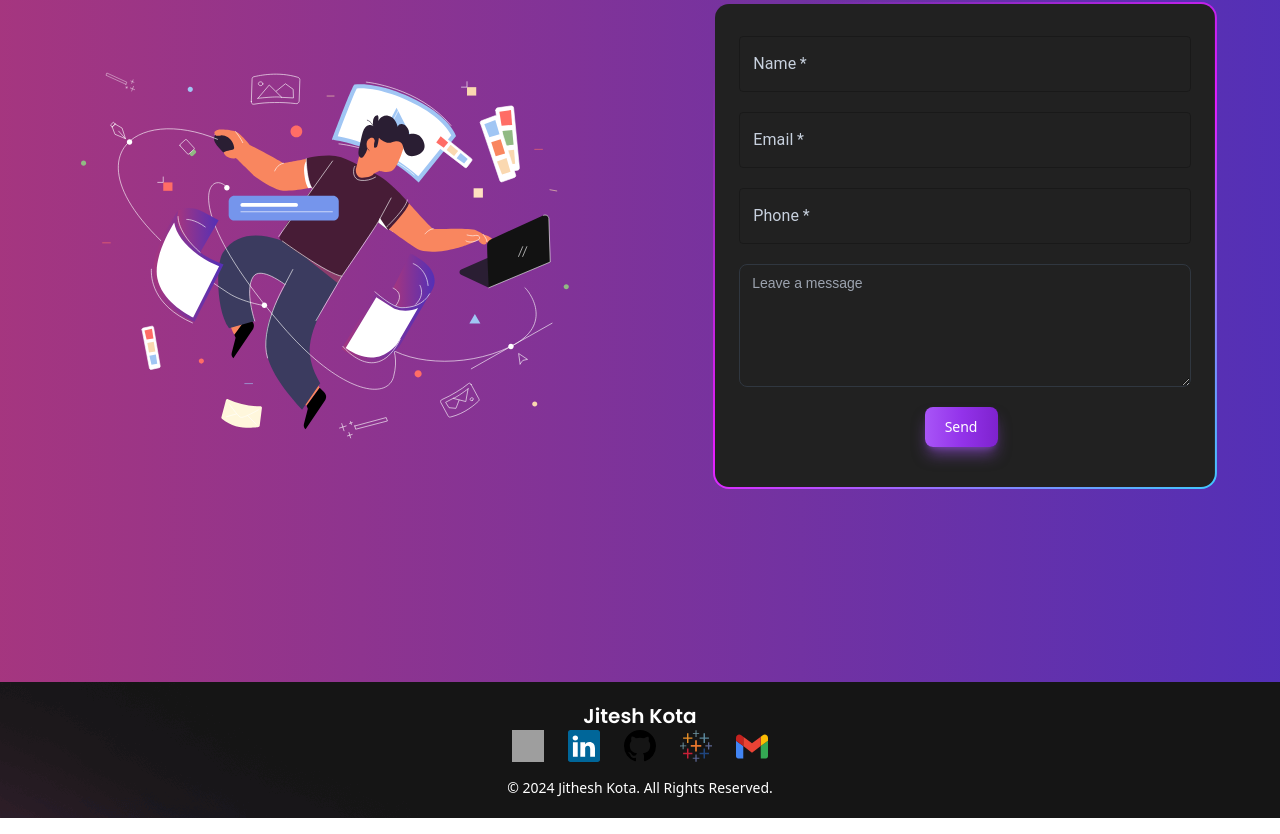
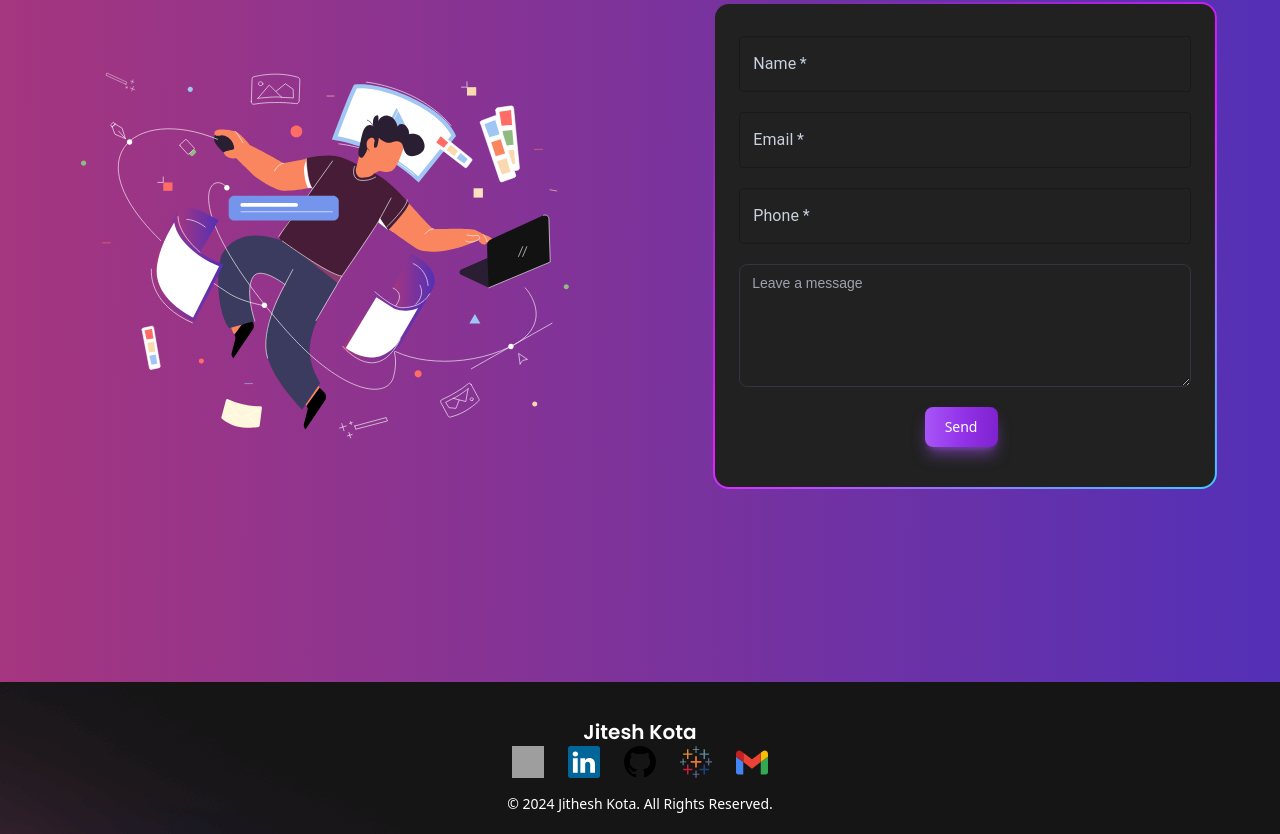
Before and after one commit to Jithesh598/Portfolio, a React (Vite) app: page / in a window 1280 px wide. Shown: the part 2906-3740 px from the top of the page. Built offline with nearby package versions, Linux system fonts and the light colour scheme; grey boxes are pictures that could not be loaded.

Commit message:
Design changes

```diff
--- a/src/components/Header_Footer/footer.jsx
+++ b/src/components/Header_Footer/footer.jsx
@@ -10,7 +10,7 @@ const Footer = () => {
         <footer className="bg-[url('/Resources/Images/footer-bg.png')] text-white p-5">
             <Fade delay={200}>
                 <div className="container mx-auto flex flex-col items-center">
-                    <h2 className="text-xl font-poppins font-semibold">Jitesh Kota</h2>
+                    <h2 className="text-xl font-poppins font-semibold mt-4">Jitesh Kota</h2>
                     {/* <h4 className="text-md mb-4 font-roboto-slab">Data Analyst</h4> */}
                     <div className='flex flex-row justify-center items-center space-x-6 mb-4'>
                         <a href="https://www.instagram.com/jithesh_kota/?igsh=OGQ5ZDc2ODk2ZA%3D%3D&utm_source=qr" target="_blank" rel="noopener noreferrer">
```
